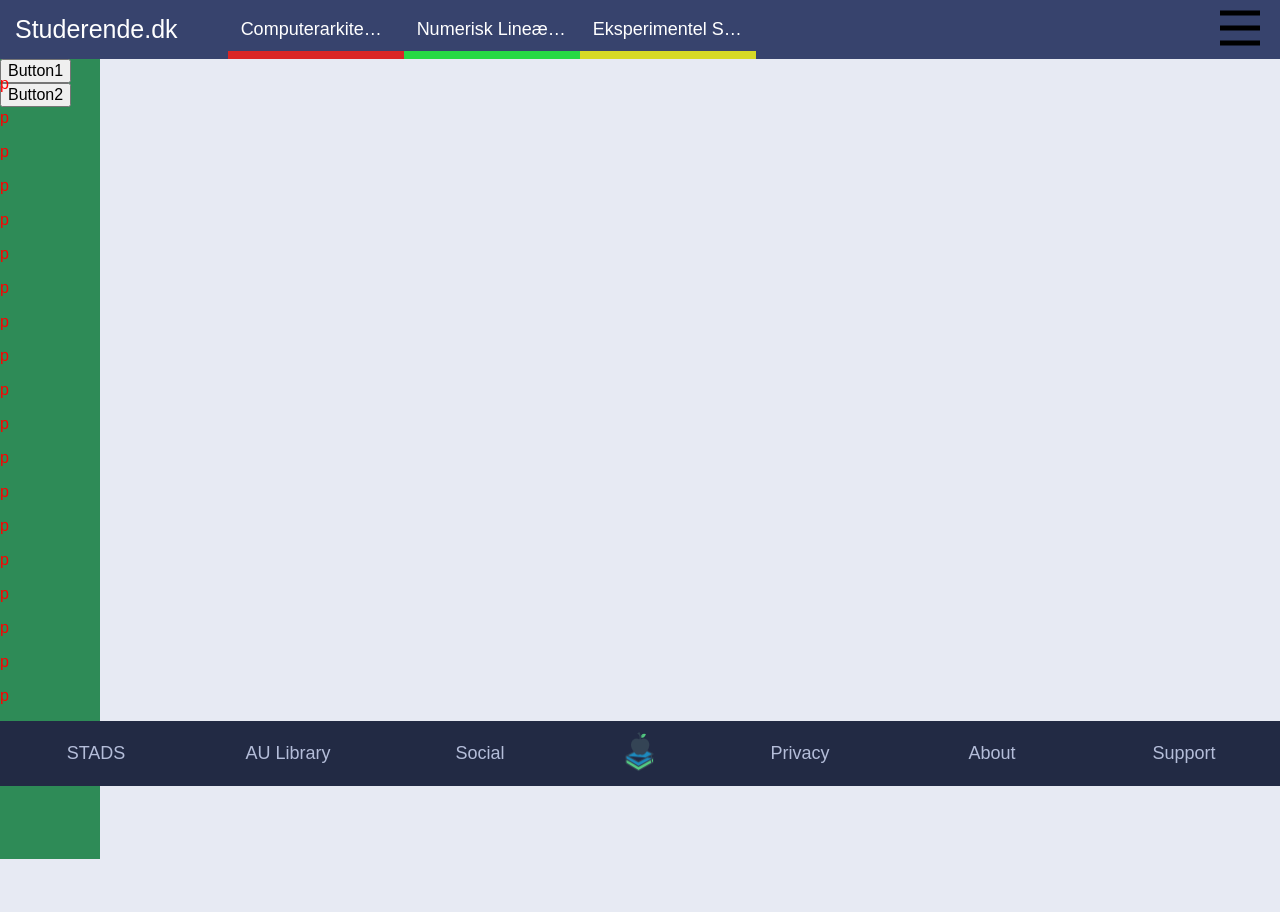
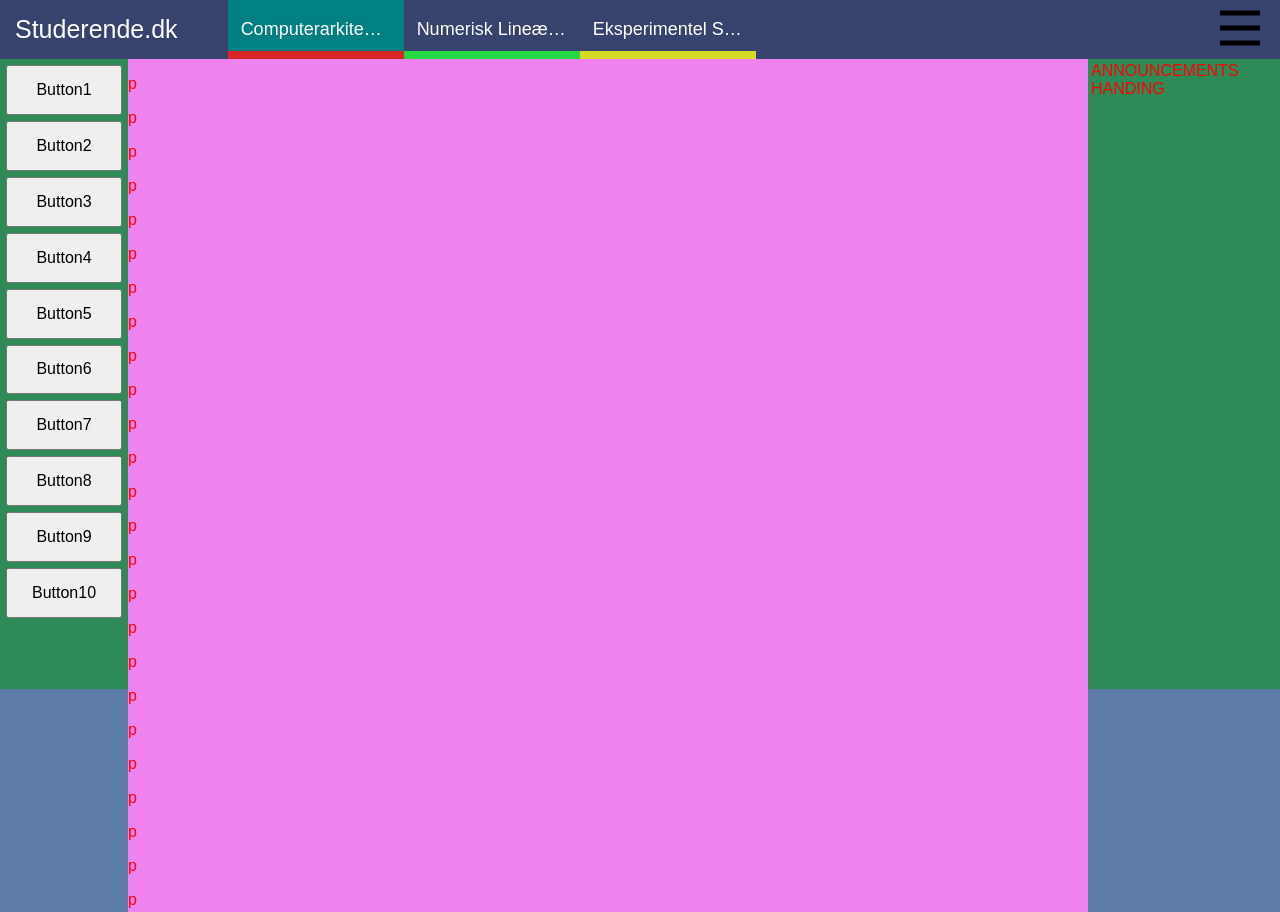
Before and after one commit to winrarr/hej, a plain HTML site: page courses/course1/course1.html in a window 1280 px wide. Shown: the top 912 px of the page. Before the commit the page ends 800 px from the top, so only its background shows below. Drawn offline with Linux system fonts and the light colour scheme; files whose address does not match are found by name.

Commit message:
Some styling to sidebar applied

```diff
--- a/courses/course1/course1.html
+++ b/courses/course1/course1.html
@@ -6,7 +6,7 @@
     <meta charset="UTF-8">
     <meta name="viewport" content="width=device-width, initial-scale=1.0">
     <script src="script.js"></script>
-    <title>Document</title>
+    <title>Computerarkitektur, Netværk og Operativsystemer</title>
 </head>
 <body>
     <div class="navbar">
@@ -43,6 +43,14 @@
         <div class="sidenav">
             <button>Button1</button>
             <button>Button2</button>
+            <button>Button3</button>
+            <button>Button4</button>
+            <button>Button5</button>
+            <button>Button6</button>
+            <button>Button7</button>
+            <button>Button8</button>
+            <button>Button9</button>
+            <button>Button10</button>
         </div>
         <div class="coursecontent">
             <p>p</p>
@@ -64,9 +72,22 @@
             <p>p</p>
             <p>p</p>
             <p>p</p>
+            <p>p</p>
+            <p>p</p>
+            <p>p</p>
+            <p>p</p>
+            <p>p</p>
+            <p>p</p>
+        </div>
+        <div class="sidenav">
+            <div class="announcements">
+                ANNOUNCEMENTS
+            </div>
+            <div class="handins">
+                HANDING
+            </div>
         </div>
     </div>
-
 
 
 
@@ -95,5 +116,6 @@
             <a href="https://studerende.au.dk/">Support</a>
         </div>
     </footer>
+
 </body>
 </html>
--- a/courses/course1/course1styles.css
+++ b/courses/course1/course1styles.css
@@ -1,18 +1,39 @@
 body {
     color: red;
+    background-color: rgb(93, 125, 168);
 }
 
 .coursepage {
     display: grid;
-    grid-template-columns: 30% 70%;
+    grid-template-columns: 10% 75% 15%;
+}
+
+.sidenav, sidenav2 {
+    display: flex;
+    flex-direction: column;
+    height: 78vh;
+    top: 59px;
+    position: sticky;
+    position: -webkit-sticky; /* Safari */
+
+    z-index: 1;
+    padding: 3px;
+}
+
+.sidenav button {
+    height: 8%;
+    margin: 3px;
 }
 
 .sidenav {
-    height: 100%;
-    width: 100px;
-    position: fixed;
-    position: -webkit-sticky; /* Safari */
-
-    z-index: -2;
     background-color: seagreen;
 }
+
+.coursecontent {
+    width: 100%;
+    background-color: violet;
+}
+
+.course1 {
+    background-color: teal;
+}
--- a/generalstyles.css
+++ b/generalstyles.css
@@ -162,7 +162,7 @@ footer {
     align-items: center;
     text-align: center;
     height: 65px;
-    z-index: 2;
+    z-index: 4;
 }
 
 footer a {
```
